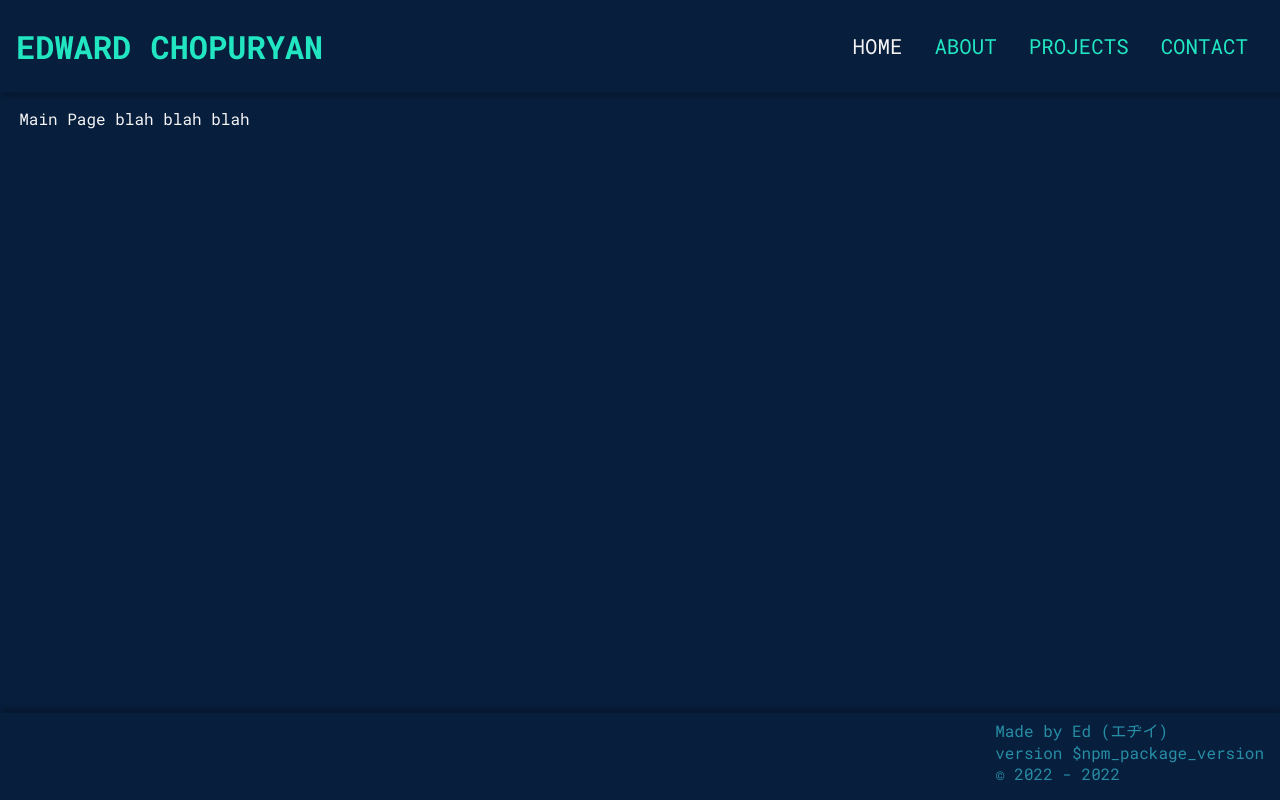
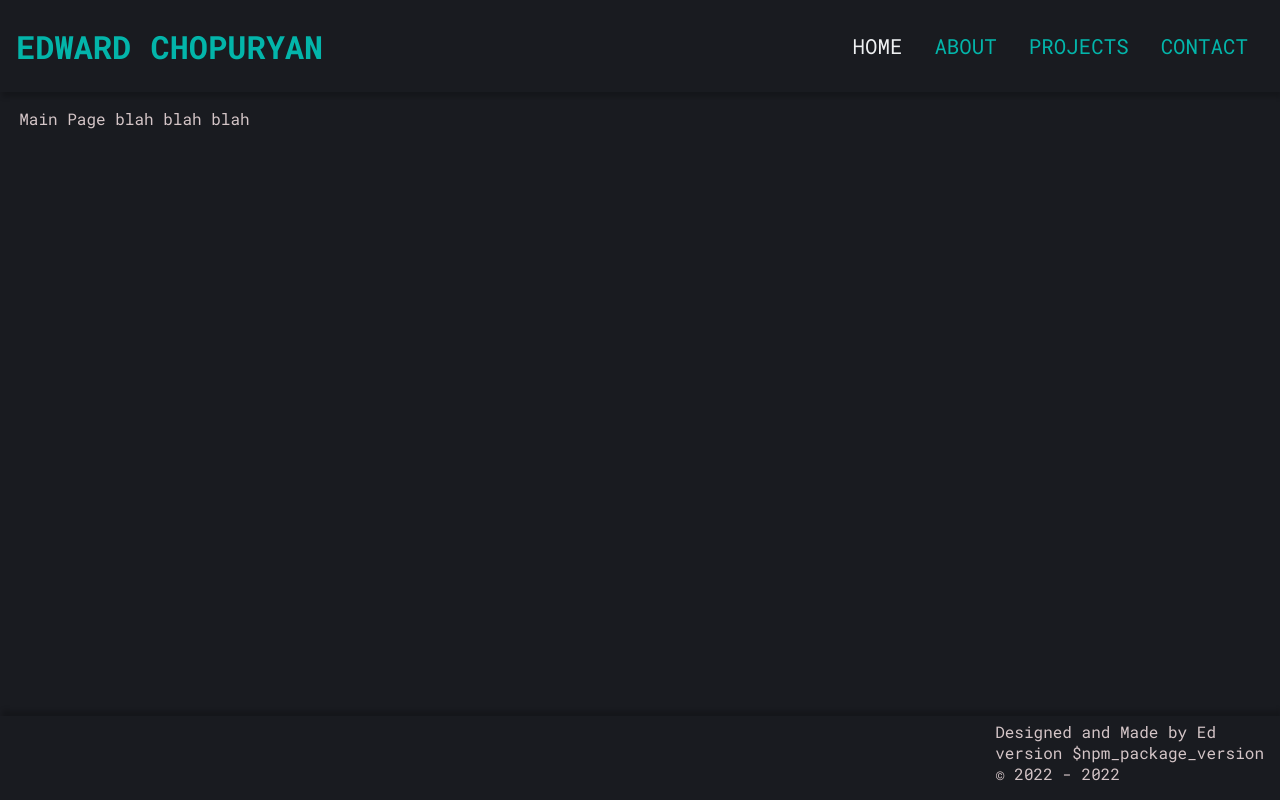
Before and after one commit to edward93/personal-website, a React (Create React App) app: page / in a window 1280 px wide. Built offline with nearby package versions, Linux system fonts and the light colour scheme.

Commit message:
adds a color theme

```diff
--- a/public/index.html
+++ b/public/index.html
@@ -7,7 +7,7 @@
     <meta name="theme-color" content="#000000" />
     <meta
       name="description"
-      content="Web site created using create-react-app"
+      content="My personal website"
     />
     <link rel="apple-touch-icon" href="%PUBLIC_URL%/logo192.png" />
     <!--
@@ -24,7 +24,7 @@
       work correctly both with client-side routing and a non-root public URL.
       Learn how to configure a non-root public URL by running `npm run build`.
     -->
-    <title>React App</title>
+    <title>Welcome</title>
   </head>
   <body>
     <noscript>You need to enable JavaScript to run this app.</noscript>
--- a/src/components/layout/Footer.Component.tsx
+++ b/src/components/layout/Footer.Component.tsx
@@ -4,7 +4,7 @@ const FooterComponent = () => {
   return (
     <div className="pw-footer-container">
       <div className="pw-footer-app-info">
-        <div className="pw-footer-app-author">Made by Ed (エヂイ)</div>
+        <div className="pw-footer-app-author">Designed and Made by Ed</div>
         <div className="pw-footer-app-version">version {process.env.REACT_APP_VERSION}</div>
         <div className="pw-footer-app-version">&copy; 2022 - {new Date().getFullYear()}</div>
       </div>
--- a/src/components/routes/About.Route.Component.tsx
+++ b/src/components/routes/About.Route.Component.tsx
@@ -1,7 +1,13 @@
+import { useEffect } from "react";
+
+const titlePrefix = process.env.REACT_APP_TITLE_PREFIX
+
 const AboutComponent = () => {
-  return (
-    <div className="pw-about-container">About me</div>
-  )
-}
+  useEffect(() => {
+    document.title = `${titlePrefix} About`;
+  }, []);
+
+  return <div className="pw-about-container">About me</div>;
+};
 
 export default AboutComponent;
--- a/src/styles/App.scss
+++ b/src/styles/App.scss
@@ -1,8 +1,8 @@
 @import "./colors.scss";
 
 .pw-app-container {
-  background-color: $primary-color;
-  color: $text-color;
+  background-color: theme($bg-color, $primary-color);
+  color: theme($text-color, $primary-color);
   display: flex;
   flex-direction: column;
   min-height: 100vh;
@@ -13,6 +13,6 @@
     flex-grow: 1;
     flex-wrap: wrap;
 
-    color: whitesmoke;
+    color: theme($text-color, $secondary-color);
   }
 }
--- a/src/styles/colors.scss
+++ b/src/styles/colors.scss
@@ -1,7 +1,29 @@
-$primary-color: #071E3D;
-$secondary-color: #1F4287;
+//#region helper variables (keys)
+$bg-color: "bg-color";
+$text-color: "text-color";
 
-$text-color: #21E6C1;
-$text-color-secondary: #278EA5;
+$primary-color: "primary-color";
+$secondary-color: "secondary-color";
+$highlighted-color: "highlighted-color";
 
-$light-color: whitesmoke;
+$theme-prefix: "theme";
+//#endregion
+
+// list themes here
+$themes: (
+  "#{$theme-prefix}-default": (
+    $bg-color: (
+      $primary-color: #191b20,
+      $secondary-color: #8367C7,
+    ),
+    $text-color: (
+      $primary-color: #03B5AA,
+      $secondary-color: #D4C5C7,
+      $highlighted-color: #EEF0F2,
+    ),
+  ),
+);
+
+@function theme($type: $bg-color, $key: $primary-color, $theme-name: "default") {
+  @return map-get(map-get(map-get($map: $themes, $key: "theme-#{$theme-name}"), $key: $type), $key: $key);
+}
--- a/src/styles/footer.scss
+++ b/src/styles/footer.scss
@@ -7,8 +7,8 @@
 
   padding: 0.3em 1em 1em 1em;
 
-  background-color: $primary-color;
-  color: $text-color-secondary;
+  background-color: theme($bg-color, $primary-color);
+  color: theme($text-color, $secondary-color);
 
   @include shadow(rgba(0, 0, 0, 0.2), "top");
 
--- a/src/styles/header.scss
+++ b/src/styles/header.scss
@@ -4,7 +4,7 @@
 .pw-app-header {
   display: flex;
   justify-content: space-between;
-  color: $text-color;
+  color: theme($text-color, $primary-color);
 
   padding: 0 1rem;
 
@@ -37,14 +37,21 @@
             text-decoration: none;
             color: unset;
 
+            &:hover {
+              // color: change-color($color: #000000, $red: 1, $green: 2, $blue: 3, $hue: 0, $saturation: 0%, $lightness: 0%, $alpha: 1.0)
+              color: change-color($color: theme($text-color, $primary-color), $lightness: 70%);
+            }
+
             &.active {
-              color: $light-color;
+              &:hover {
+                opacity: 1;
+              }
+              color: theme($text-color, $highlighted-color);
+              // text-decoration: line-through;
             }
           }
         }
       }
     }
   }
-
-  // background-color: $secondary-color;
 }
```
Also changed, not shown: public/manifest.json, 1 other file (tests, documents, lock files or other folders).
